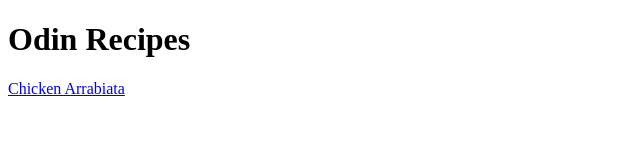
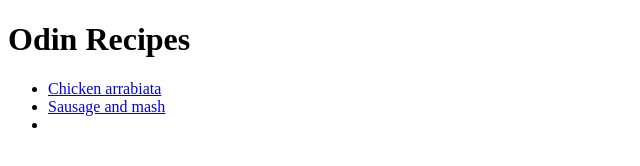
Before and after one commit to P3DR005/odin-recipes, a plain HTML site: page index.html in a window 1280 px wide. Shown: the whole page, without its empty margins (0-640 px from the left). Drawn offline with Linux system fonts and the light colour scheme.

Commit message:
Added link to sausage-and-mash.html

```diff
--- a/index.html
+++ b/index.html
@@ -6,6 +6,10 @@
     </head>
     <body>
         <h1>Odin Recipes</h1>
-        <a href="recipes/chicken-arrabiata.html">Chicken Arrabiata</a>
+        <ul>
+          <li><a href="recipes/chicken-arrabiata.html">Chicken arrabiata</a></li>
+          <li><a href="recipes/sausage-and-mash.html">Sausage and mash</a></li>
+          <li></li>
+        </ul>
     </body>
 </html>
```
